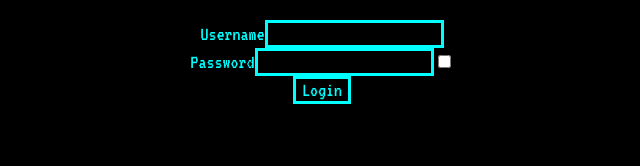
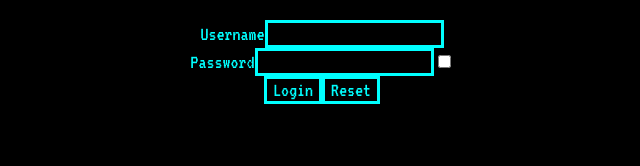
Before and after one commit to Oxidiu/react-exercises-develhope, a React (Create React App) app: page / in a window 1280 px wide. Shown: the top 166 px of the page, without its empty margins (338-978 px from the left). Built offline with nearby package versions, Linux system fonts and the light colour scheme.

Commit message:
20-forms-add-a-reset-button done but without the login function passed as prop

```diff
--- a/src/App.js
+++ b/src/App.js
@@ -2,12 +2,12 @@ import './App.css';
 import {Login} from "./components/Login"
 
 function App() {
-  const onLogin = () => {
-
-  }
+  // const onLogin = () => {
+  //   console.log(this.state)
+  // }
   return (
     <div className="App">
-      <Login/>
+      <Login />
     </div>
   );
 }
--- a/src/components/Login.jsx
+++ b/src/components/Login.jsx
@@ -21,6 +21,13 @@ export class Login extends React.Component {
             this.state.password === ""
         ) {return true} else {return false}
     }
+    handleReset = () => {
+        this.setState({
+            username: "",
+            password: "",
+            remember: false
+        })
+    }
     render () {
         return (
             <div>
@@ -32,6 +39,7 @@ export class Login extends React.Component {
                 <input type="checkbox" name="remember" checked={this.state.remember} onChange={this.handleInputChange}/>
                 <br />
                 <button type="button" onClick={this.handleLogin}disabled={this.handleDisabled()}>Login</button>
+                <button type="button" onClick={this.handleReset}>Reset</button>
             </div>
         )
     }
```
